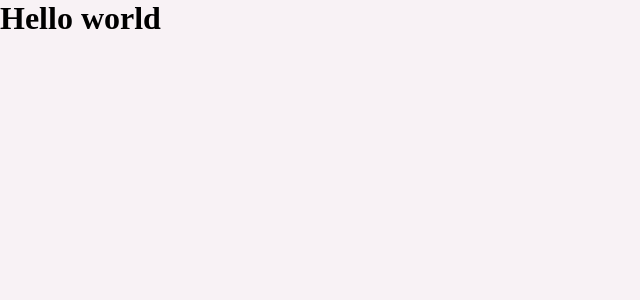
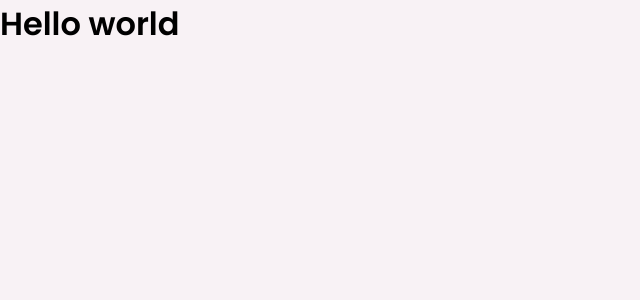
Before and after one commit to mfortunat0/dtmoney, a React (Create React App) app: page / in a window 1280 px wide. Shown: the top 300 px of the page, without its empty margins (0-640 px from the left). Built offline with nearby package versions, Linux system fonts and the light colour scheme.

Commit message:
fontes do google fonts

```diff
--- a/public/index.html
+++ b/public/index.html
@@ -1,8 +1,14 @@
 <!DOCTYPE html>
 <html lang="en">
   <head>
+    <link rel="preconnect" href="https://fonts.googleapis.com" />
     <meta charset="utf-8" />
     <meta name="viewport" content="width=device-width, initial-scale=1" />
+    <link rel="preconnect" href="https://fonts.gstatic.com" crossorigin />
+    <link
+      href="https://fonts.googleapis.com/css2?family=Poppins:wght@400;600&display=swap"
+      rel="stylesheet"
+    />
     <title>DT Money</title>
   </head>
   <body>
--- a/src/styles/global.ts
+++ b/src/styles/global.ts
@@ -26,6 +26,15 @@
     }
   }
 
+  body, input, textarea, button{
+    font-family: "Poppins", sans-serif;
+    font-weight: 400;
+  }
+
+  h1,h2,h3,h4,h5,h6, strong{
+    font-weight: 600;
+  }
+
   body{
     background: var(--background);
     --webkit-font-smoothing: antialiased
```
